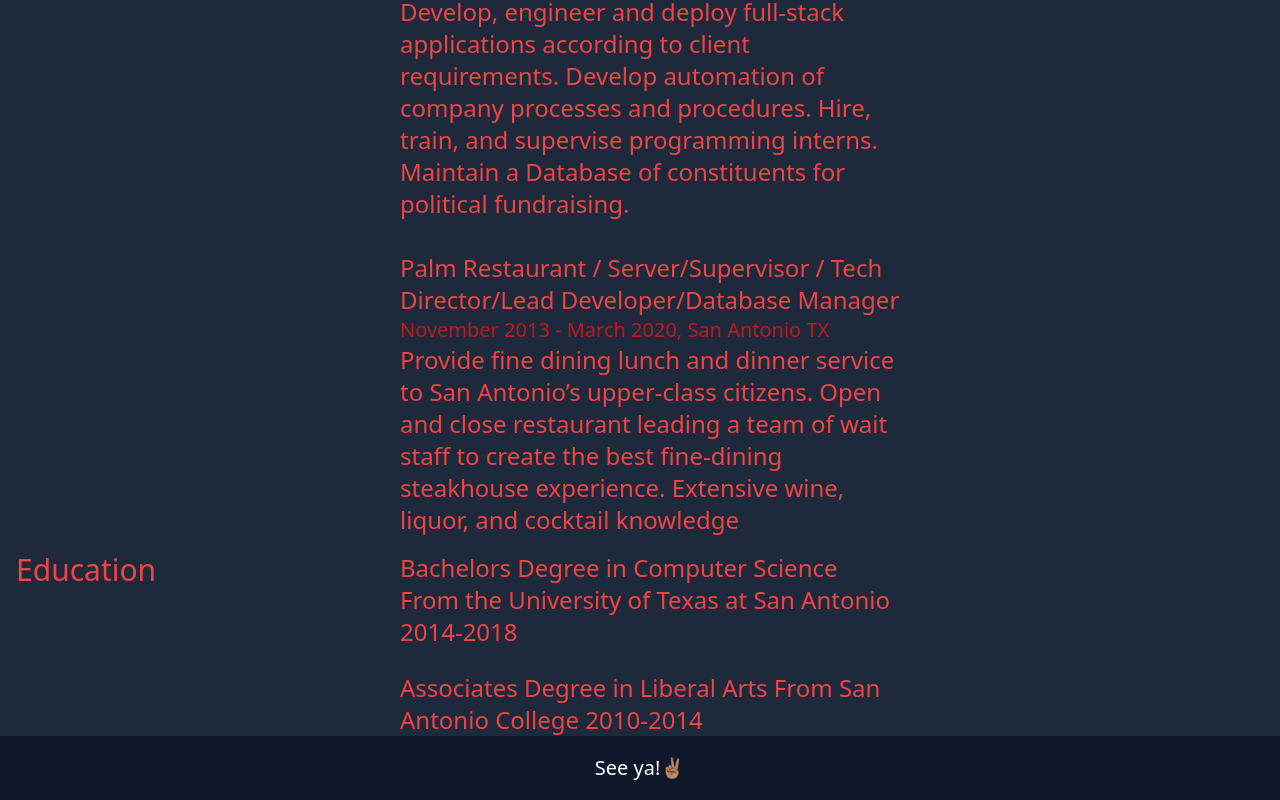
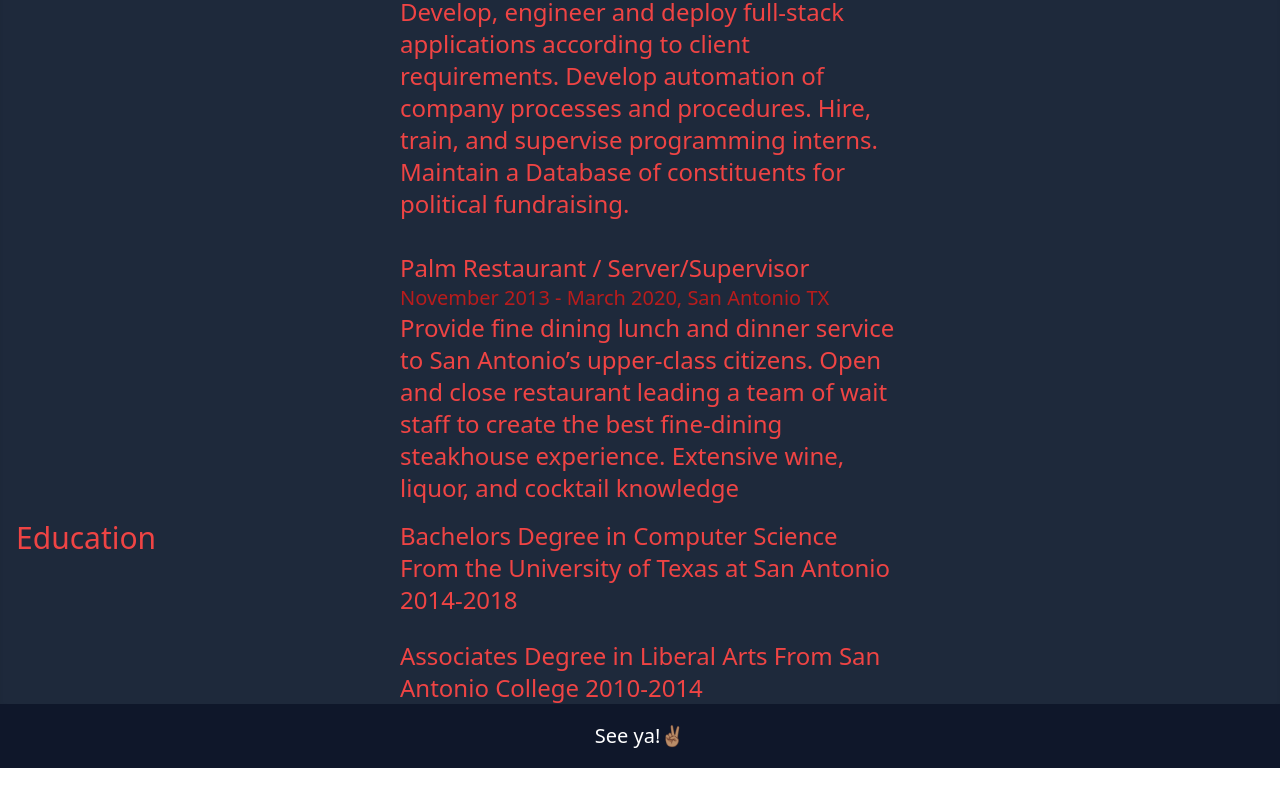
Before and after one commit to alejandrosatxc/Developer-Portfolio, a Next.js app: page /resume in a window 1280 px wide. Shown: the part 896-1696 px from the top of the page. After the commit the page ends 1664 px from the top, so only its background shows below. Built offline with nearby package versions, Linux system fonts and the light colour scheme.

Commit message:
Fix navbar menu persist

```diff
--- a/components/layout/navbar.tsx
+++ b/components/layout/navbar.tsx
@@ -40,7 +40,7 @@
                     {
                         menuItems.map(item => {
                             return (
-                                <li key={item.title} className="text-black-500 ml-4 text-2xl my-4">
+                                <li key={item.title} onClick={() => {setMenuToggle(!menuToggle)}} className="text-black-500 ml-4 text-2xl my-4">
                                     <Link href={item.path}>{item.title}</Link>
                                 </li>
                             )
--- a/pages/resume.tsx
+++ b/pages/resume.tsx
@@ -31,7 +31,7 @@
                         <h3 className="text-red-700 text-xl">October 2019 - PRESENT,  San Antonio, TX</h3>
                         <p className="text-red-500 text-2xl">Develop, engineer and deploy full-stack applications according to client requirements. Develop automation of company processes and procedures. Hire, train, and supervise programming interns. Maintain a Database of constituents for political fundraising. </p>
                         <br />
-                        <h2 className="text-red-500 text-2xl">Palm Restaurant / Server/Supervisor / Tech Director/Lead Developer/Database Manager</h2>
+                        <h2 className="text-red-500 text-2xl">Palm Restaurant / Server/Supervisor</h2>
                         <h3 className="text-red-700 text-xl">November 2013 - March 2020,  San Antonio TX</h3>
                         <p className="text-red-500 text-2xl">Provide fine dining lunch and dinner service to San Antonio’s upper-class citizens. Open and close restaurant leading a team of wait staff to create the best fine-dining steakhouse experience. Extensive wine, liquor, and cocktail knowledge</p>
                     </div>
```
